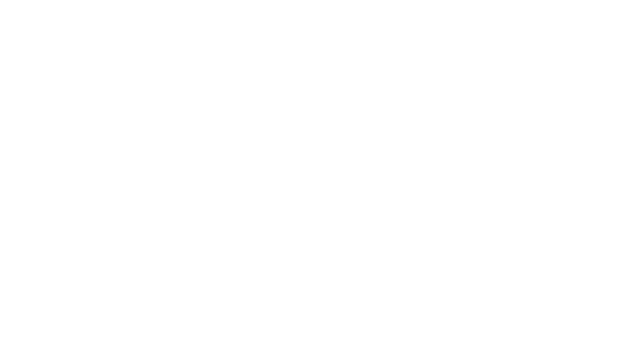
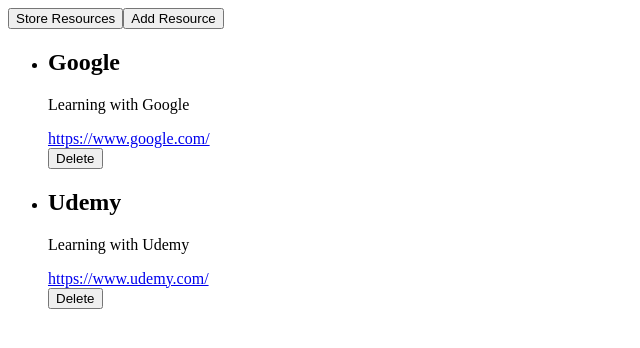
Before and after one commit to alexelmore/vue-resources-app, a Vue app: page / in a window 1280 px wide. Shown: the top 348 px of the page, without its empty margins (0-640 px from the left). Built offline with nearby package versions, Linux system fonts and the light colour scheme.

Commit message:
logic and functionality for app

```diff
--- /dev/null
+++ b/src/App.vue
@@ -0,0 +1,61 @@
+<template>
+  <div>
+    <button @click="toggleResource = false">Store Resources</button>
+    <button @click="toggleResource = true">Add Resource</button>
+  </div>
+  <div v-if="toggleResource"><AddResource @newResource="addResource" /></div>
+  <div v-else>
+    <ul v-for="resource in resources" :key="resource">
+      <Resource :resource="resource" @removeResource="deleteResource" />
+    </ul>
+  </div>
+</template>
+
+<script>
+import AddResource from './components/AddResource.vue';
+import Resource from './components/Resource.vue';
+export default {
+  name: 'App',
+  data() {
+    return {
+      resources: [
+        {
+          title: 'Google',
+          description: 'Learning with Google',
+          link: 'https://www.google.com/',
+          id: 'google-12345',
+        },
+        {
+          title: 'Udemy',
+          description: 'Learning with Udemy',
+          link: 'https://www.udemy.com/',
+          id: 'udemy-12345',
+        },
+      ],
+      toggleResource: false,
+    };
+  },
+  components: {
+    AddResource,
+    Resource,
+  },
+  methods: {
+    addResource(val) {
+      let isPresent = this.resources.find((res) => {
+        return res.id === val.id;
+      });
+      if (isPresent === undefined) {
+        this.resources.push(val);
+      } else {
+        alert(`You already a resource with this id: ${val.id}`);
+      }
+    },
+    deleteResource(val) {
+      this.resources = this.resources.filter((r) => r.id !== val);
+    },
+  },
+};
+</script>
+
+<style>
+</style>
--- /dev/null
+++ b/src/components/AddResource.vue
@@ -0,0 +1,58 @@
+<template>
+  <form ref="resourceForm" @submit.prevent="handleClick">
+    <div>
+      <label for="title">Resource Title:</label>
+      <input required type="text" id="title" v-model="resource.title" />
+    </div>
+
+    <div>
+      <label for="description">Resource Description:</label>
+      <textarea
+        name="description"
+        id="description"
+        required
+        v-model="resource.description"
+      ></textarea>
+    </div>
+    <div>
+      <label for="link">Resource Link:</label>
+      <input type="url" id="link" required v-model="resource.link" />
+    </div>
+    <div>
+      <button>Submit</button>
+    </div>
+  </form>
+</template>
+
+<script>
+export default {
+  name: 'AddResource',
+  data() {
+    return {
+      resource: {
+        title: '',
+        description: '',
+        link: '',
+        id: '',
+      },
+    };
+  },
+  methods: {
+    handleClick() {
+      this.resource.id = this.constructId;
+      let newResource = this.resource;
+      this.$emit('new-resource', newResource);
+      this.$refs.resourceForm.reset();
+    },
+  },
+  computed: {
+    constructId() {
+      let id = Math.floor(Math.random() * 1000);
+      return `${this.resource.title.toLowerCase()}-${id}`;
+    },
+  },
+};
+</script>
+
+<style>
+</style>
--- /dev/null
+++ b/src/components/Resource.vue
@@ -0,0 +1,28 @@
+<template>
+  <li>
+    <h2>{{ resource.title }}</h2>
+    <p>{{ resource.description }}</p>
+    <a :href="resource.link">{{ resource.link }}</a>
+  </li>
+  <button @click="handleDelete(resource.id)">Delete</button>
+</template>
+
+<script>
+export default {
+  name: 'Resource',
+  data() {
+    return {};
+  },
+  props: {
+    resource: Object,
+  },
+  methods: {
+    handleDelete(id) {
+      this.$emit('remove-resource', id);
+    },
+  },
+};
+</script>
+
+<style>
+</style>
--- a/src/main.js
+++ b/src/main.js
@@ -1,3 +1,3 @@
 import { createApp } from 'vue';
-
-createApp({}).mount('#app');
+import App from './App'
+createApp(App).mount('#app');
```
